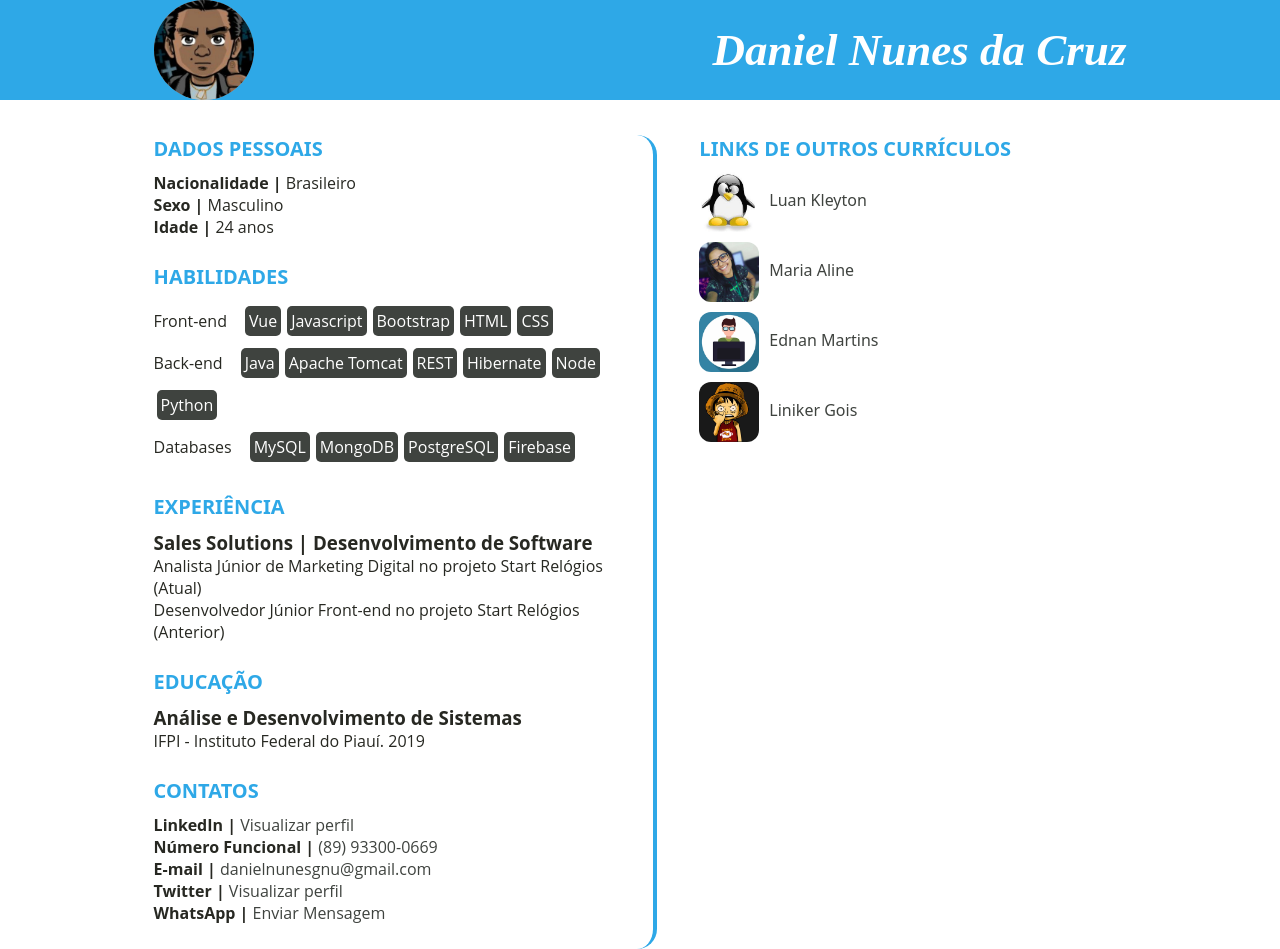
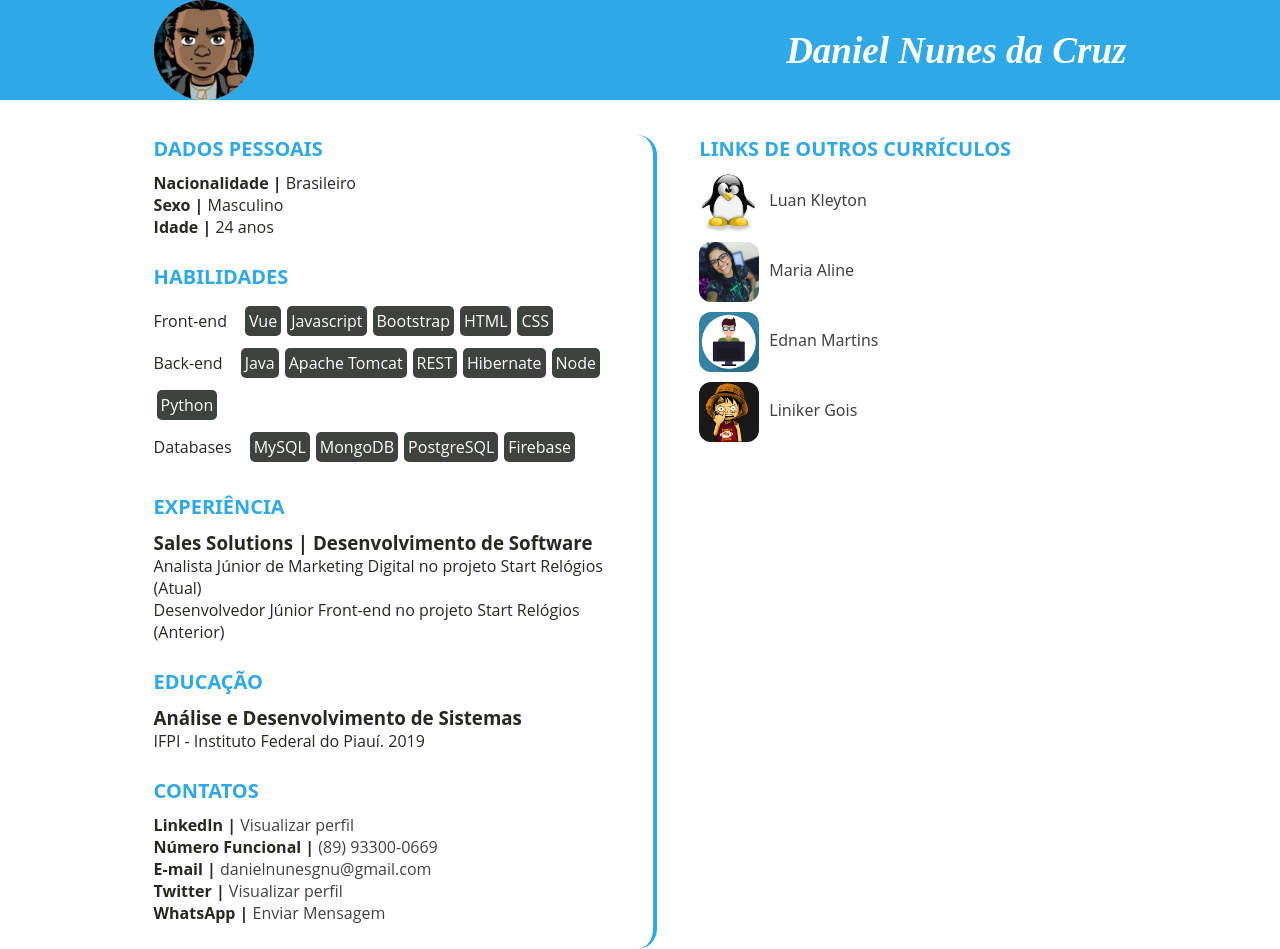
Before and after one commit to ifpi-picos/curriculo-html-e-css-nunesdaniel, a plain HTML site: page index.html in a window 1280 px wide. Shown: the top 949 px of the page. Drawn offline with Linux system fonts and the light colour scheme.

Commit message:
Alterando estilo

```diff
--- a/css/style.css
+++ b/css/style.css
@@ -27,7 +27,7 @@ body {
     color: #ffffff;
     float: right;
     margin-right: 12%;
-    font: italic bold 45px Corrier;
+    font: italic bold 37px Corrier;
     vertical-align: middle;
     position: relative;
     top: 50%;
```
